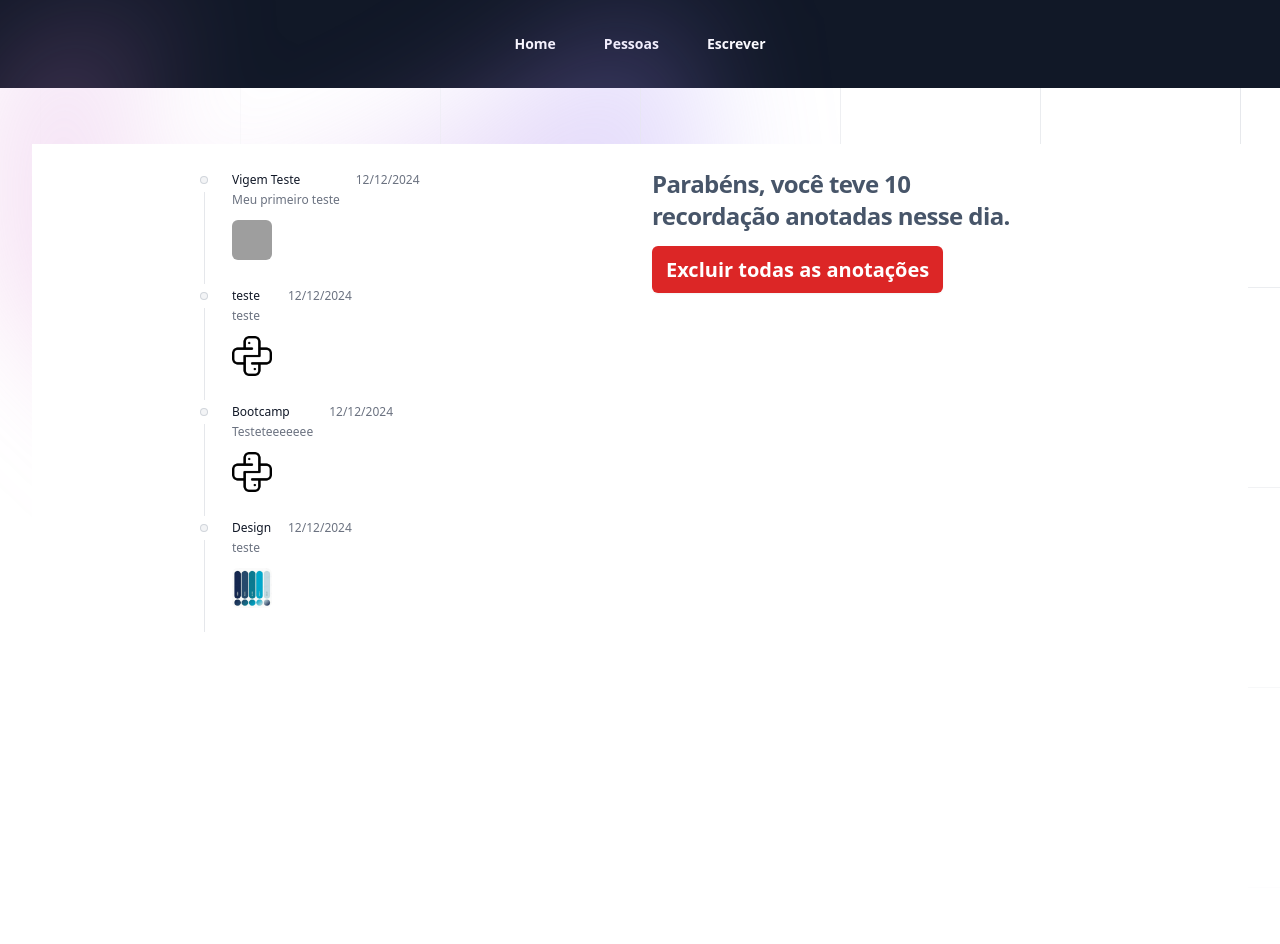
After one commit to joanealves/diario_online, a Django app: template diario/templates/dia.html in a window 1280 px wide. The commit adds this page. Run offline with Django 5.2, Linux system fonts and the light colour scheme; data comes from the database, SQL or seed files in the repository; both versions use the stored data as it was after the commit; the template is opened without the code that fills it: values that come from a table or form of the project are taken from there, most other values are stand-ins (such as "Sample title", 1, 10 or a date in 2020); some libraries are stand-ins or nearby versions; grey boxes are pictures that could not be loaded.

Commit message:
Urls and views, home,dia

```diff
--- a/core/urls.py
+++ b/core/urls.py
@@ -1,8 +1,11 @@
 from django.contrib import admin
 from django.urls import path, include
-
+from django.conf import settings
+from django.conf.urls.static import static
+from django.shortcuts import redirect
 
 urlpatterns = [
     path('admin/', admin.site.urls),
     path('diario/', include('diario.urls')),
-]
+     path('', lambda request: redirect('diario'))
+] + static(settings.MEDIA_URL, document_root=settings.MEDIA_ROOT)
--- /dev/null
+++ b/diario/templates/dia.html
@@ -0,0 +1,68 @@
+{% extends "base.html" %}
+{% load static %}
+
+{% block 'body' %}
+<div class="relative isolate px-6 pt-14 lg:px-8">
+    <div class="absolute inset-x-0 pointer-events-none -top-40 -z-10 transform-gpu overflow-hidden blur-3xl sm:-top-80" aria-hidden="true">
+      <div class="relative left-[calc(50%-11rem)] aspect-[1155/678] w-[36.125rem] -translate-x-1/2 rotate-[30deg] bg-gradient-to-tr from-[#ff80b5] to-[#9089fc] opacity-30 sm:left-[calc(50%-30rem)] sm:w-[72.1875rem]" style="clip-path: polygon(74.1% 44.1%, 100% 61.6%, 97.5% 26.9%, 85.5% 0.1%, 80.7% 2%, 72.5% 32.5%, 60.2% 62.4%, 52.4% 68.1%, 47.5% 58.3%, 45.2% 34.5%, 27.5% 76.7%, 0.1% 64.9%, 17.9% 100%, 27.6% 76.8%, 76.1% 97.7%, 74.1% 44.1%)"></div>
+    </div>
+    <svg class="absolute inset-0 -z-10 size-full stroke-gray-200 [mask-image:radial-gradient(100%_100%_at_top_right,white,transparent)]" aria-hidden="true">
+        <defs>
+            <pattern id="0787a7c5-978c-4f66-83c7-11c213f99cb7" width="200" height="200" x="50%" y="-1" patternUnits="userSpaceOnUse">
+            <path d="M.5 200V.5H200" fill="none" />
+            </pattern>
+        </defs>
+        <rect width="100%" height="100%" stroke-width="0" fill="url(#0787a7c5-978c-4f66-83c7-11c213f99cb7)" />
+    </svg>
+    <div class="p-6 bg-white min-h-screen">
+
+            <div class="mx-auto max-w-4xl">
+                <div class="grid grid-cols-2 gap-6">
+                    <div>
+                        <ul role="list" class="space-y-6">
+                            {% for diario in diarios %}
+                                <li class="relative flex gap-x-4">
+                                    <div class="absolute -bottom-6 left-0 top-0 flex w-6 justify-center">
+                                    <div class="w-px bg-gray-200"></div>
+                                    </div>
+                                    <div class="relative flex size-6 flex-none items-center justify-center bg-white">
+                                    <div class="size-1.5 rounded-full bg-gray-100 ring-1 ring-gray-300"></div>
+                                    </div>
+                                    <div>
+                                    <p class="py-0.5 text-xs/5 text-gray-500">
+                                        <span class="font-medium text-gray-900">{{diario.titulo}}</span><br>
+                                        {{diario.texto}}
+                                    </p>
+                                    <div class="flex gap-[8px] text-xs/5 text-gray-500 mt-2">
+                                        {% for pessoa in diario.pessoas.all %}
+                                            <img src="{{pessoa.foto.url}}" class="w-10 h-10 rounded-md bg-cover" alt="">
+                                        {% endfor %}
+
+
+                                    </div>
+                                    </div>
+                                    <time datetime="2023-01-23T10:32" class="flex-none py-0.5 text-xs/5 text-gray-500">12/12/2024</time>
+                                </li>
+                              {% endfor %}
+
+
+                          </ul>
+                    </div>
+
+                    <div>
+                        {% if diarios %}
+                            <h1 class="text-balance text-2xl font-semibold tracking-tight text-slate-600 ">Parabéns, você teve {{total}} recordação anotadas nesse dia.</h1>
+                            <br>
+                            <a href="{% url 'excluir_dia' %}?data={{data}}" class="mt-6 rounded-md cursor-pointer bg-red-600 px-3.5 py-2.5 text-xl font-semibold text-white shadow-sm hover:bg-red-500 focus-visible:outline focus-visible:outline-2 focus-visible:outline-offset-2 focus-visible:outline-red-600 mt-12">Excluir todas as anotações</a>
+
+                        {% else %}
+                            <h1 class="text-balance text-2xl font-semibold tracking-tight text-slate-600 ">Que pena, nesse dia não foi feito nenhuma anotação.</h1>
+                        {% endif %}
+                    </div>
+
+                </div>
+            </div>
+    </div>
+
+</div>
+{% endblock %}
--- a/diario/urls.py
+++ b/diario/urls.py
@@ -2,7 +2,9 @@ from django.urls import path
 from . import views
 
 urlpatterns = [
-    path('', views.home, name='diario'),
+    path('', views.home, name='home'),
     path('escrever/', views.escrever, name='escrever'),
     path('cadastrar_pessoa/', views.cadastrar_pessoa, name='cadastrar_pessoa'),
+    path('dia/', views.dia, name='dia'),
+    path('excluir_dia/', views.excluir_dia, name='excluir_dia'),
 ]
--- a/templates/base.html
+++ b/templates/base.html
@@ -26,7 +26,7 @@
             </button>
           </div>
           <div class="hidden lg:flex lg:gap-x-12">
-            <a href="" class="text-sm/6 font-semibold text-white">Home</a>
+            <a href="{% url 'home' %}" class="text-sm/6 font-semibold text-white">Home</a>
             <a href="{% url 'cadastrar_pessoa' %}" class="text-sm/6 font-semibold text-white">Pessoas</a>
             <a href="{% url 'escrever' %}" class="text-sm/6 font-semibold text-white">Escrever</a>
           </div>
```
Also changed, not shown: diario/templates/escrever.html (+17 -1 lines), diario/templates/home.html (+17 -0 lines), diario/views.py (+29 -2 lines), db.sqlite3, media/foto/Captura_de_tela_2024-08-26_121559.jpg (added).
